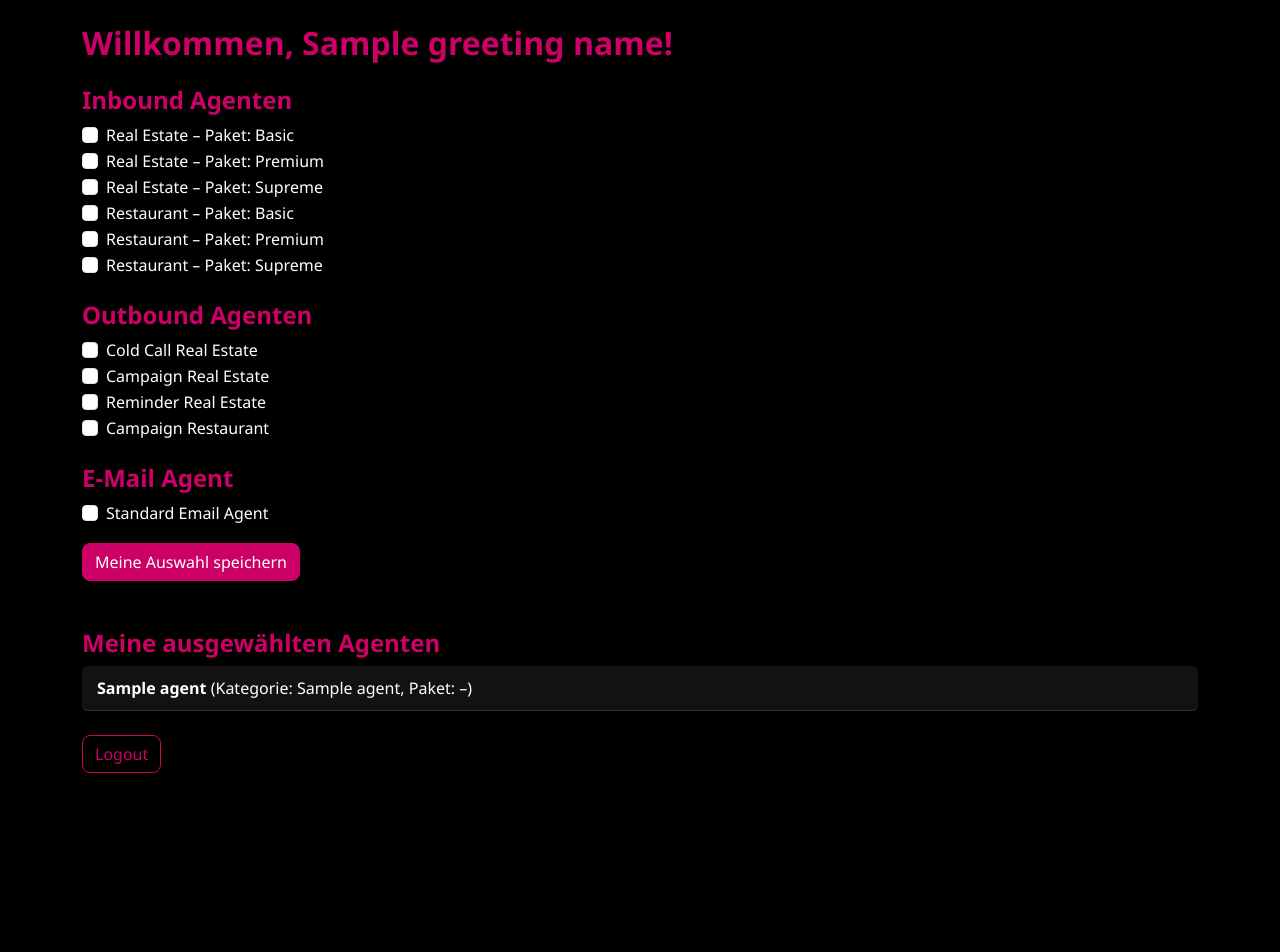
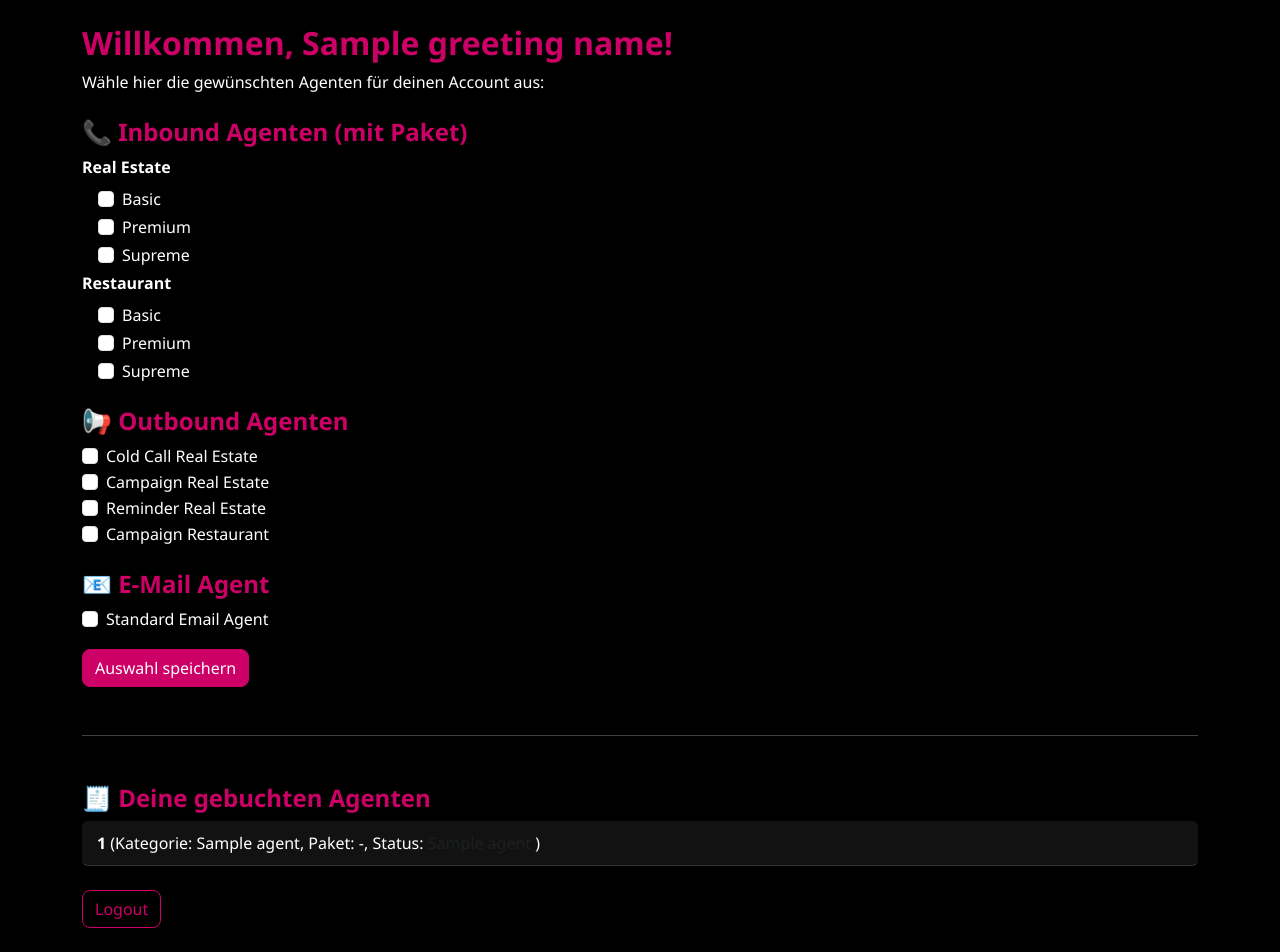
Before and after one commit to Deseoai/deseo_platform, a Flask app: template templates/dashboard.html in a window 1280 px wide. Shown: the part 66-1018 px from the top of the page. Before the commit the page ends 839 px from the top, so only its background shows below. Run offline with Flask 3, Linux system fonts and the light colour scheme; the template is opened without the code that fills it: most values are stand-ins (such as "Sample title", 1, 10 or a date in 2020); some libraries are stand-ins or nearby versions.

Commit message:
Update dashboard.html

```diff
--- a/templates/dashboard.html
+++ b/templates/dashboard.html
@@ -1,20 +1,22 @@
 {% extends "base.html" %}
 {% block content %}
 
-<h2 class="mb-4">Willkommen, {{ greeting_name }}!</h2>
+<h2>Willkommen, {{ greeting_name }}!</h2>
+<p class="mb-4">Wähle hier die gewünschten Agenten für deinen Account aus:</p>
 
 <form method="POST">
-  <h4>Inbound Agenten</h4>
-  {% for type in ['Real Estate', 'Restaurant'] %}
-    {% for package in ['Basic', 'Premium', 'Supreme'] %}
-      <div class="form-check">
-        <input class="form-check-input" type="checkbox" name="inbound_agents" value="{{ type }}|{{ package }}">
-        <label class="form-check-label">{{ type }} – Paket: {{ package }}</label>
+  <h4>📞 Inbound Agenten (mit Paket)</h4>
+  {% for typ in ['Real Estate', 'Restaurant'] %}
+    <div class="mb-2"><strong>{{ typ }}</strong></div>
+    {% for paket in ['Basic', 'Premium', 'Supreme'] %}
+      <div class="form-check ms-3 mb-1">
+        <input class="form-check-input" type="checkbox" name="inbound_agents" value="{{ typ }}|{{ paket }}">
+        <label class="form-check-label">{{ paket }}</label>
       </div>
     {% endfor %}
   {% endfor %}
 
-  <h4 class="mt-4">Outbound Agenten</h4>
+  <h4 class="mt-4">📢 Outbound Agenten</h4>
   {% for agent in ['Cold Call Real Estate', 'Campaign Real Estate', 'Reminder Real Estate', 'Campaign Restaurant'] %}
     <div class="form-check">
       <input class="form-check-input" type="checkbox" name="outbound_agents" value="{{ agent }}">
@@ -22,26 +24,41 @@
     </div>
   {% endfor %}
 
-  <h4 class="mt-4">E-Mail Agent</h4>
+  <h4 class="mt-4">📧 E-Mail Agent</h4>
   <div class="form-check">
     <input class="form-check-input" type="checkbox" name="email_agent" value="Standard Email Agent">
     <label class="form-check-label">Standard Email Agent</label>
   </div>
 
-  <button type="submit" class="btn btn-success mt-3">Meine Auswahl speichern</button>
+  <button type="submit" class="btn btn-success mt-3">Auswahl speichern</button>
 </form>
 
-<h4 class="mt-5">Meine ausgewählten Agenten</h4>
+<hr class="my-5">
+
+<h4>🧾 Deine gebuchten Agenten</h4>
+{% if selected_agents %}
   <ul class="list-group">
     {% for agent in selected_agents %}
       <li class="list-group-item">
-      <strong>{{ agent[2] }}</strong> (Kategorie: {{ agent[1] }}, Paket: {{ agent[3] or '–' }})
+        <strong>{{ agent[0] }}</strong>
+        (Kategorie: {{ agent[1] }},
+        Paket: {{ agent[2] or '-' }},
+        Status:
+        {% if agent[3] == 'pending' %}
+          <span class="text-warning">Ausstehend</span>
+        {% elif agent[3] == 'active' %}
+          <span class="text-success">Aktiv</span>
+        {% else %}
+          <span class="text-muted">{{ agent[3] }}</span>
+        {% endif %}
+        )
       </li>
     {% endfor %}
   </ul>
+{% else %}
+  <p>Du hast noch keine Agenten gebucht.</p>
+{% endif %}
 
-<div class="mt-4">
-  <a class="btn btn-outline-secondary" href="{{ url_for('logout') }}">Logout</a>
-</div>
+<a class="btn btn-outline-secondary mt-4" href="{{ url_for('logout') }}">Logout</a>
 
 {% endblock %}
```
Lines whose indentation alone changed are shown as unchanged.
